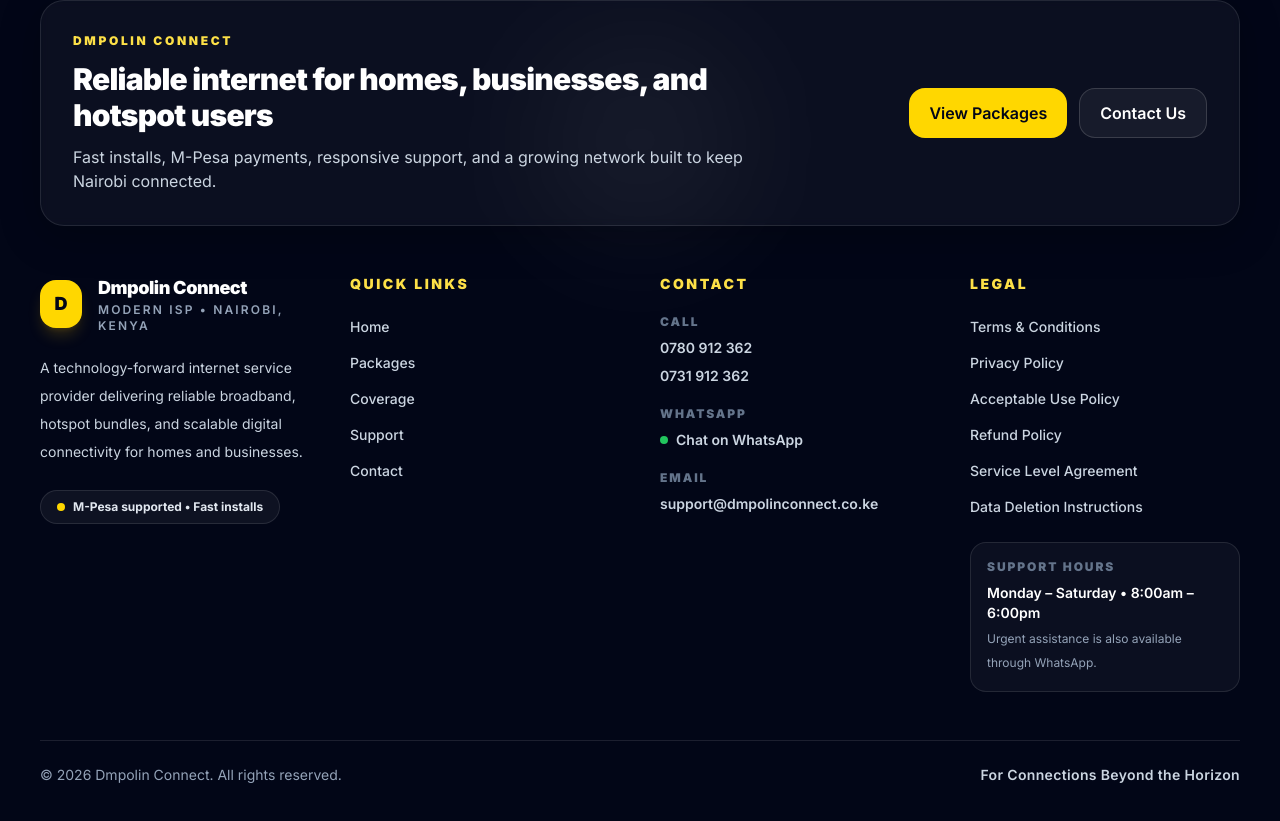
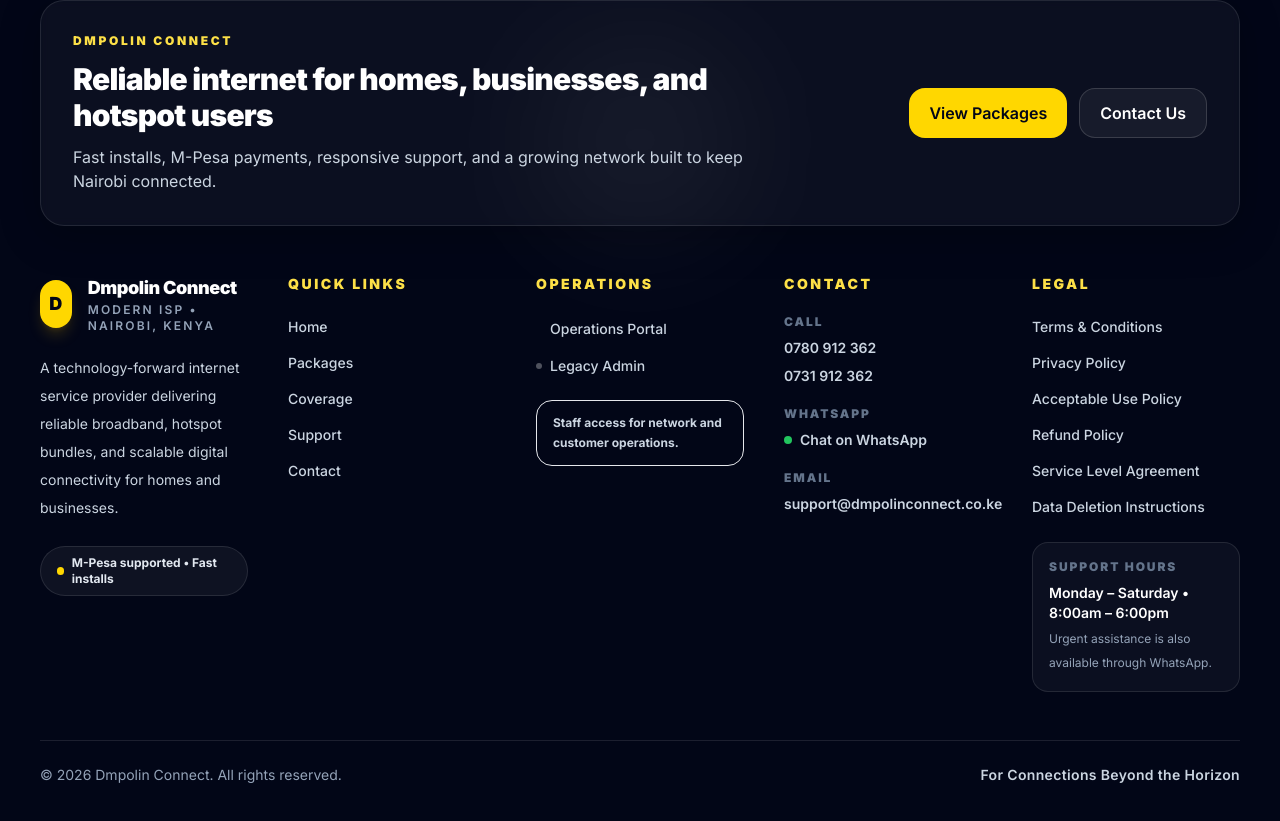
Before and after one commit to KingThumbi/dmp-hotspot, a React (Vite) app in the folder frontend/: page / in a window 1280 px wide. Shown: the part 4550-5371 px from the top of the page. Built offline with nearby package versions, Linux system fonts and the light colour scheme; no server answers.

Commit message:
feat: add operations links to public footer

```diff
--- a/frontend/src/components/footer/Footer.tsx
+++ b/frontend/src/components/footer/Footer.tsx
@@ -14,7 +14,7 @@
   { label: "Acceptable Use Policy", to: "/acceptable-use" },
   { label: "Refund Policy", to: "/refund-policy" },
   { label: "Service Level Agreement", to: "/service-level-agreement" },
-  { label: "Data Deletion Instructions", to: "/data-deletion" }, // ✅ ADD THIS
+  { label: "Data Deletion Instructions", to: "/data-deletion" },
 ];
 
 export default function Footer() {
@@ -65,7 +65,7 @@
         </div>
 
         {/* Main footer grid */}
-        <div className="grid gap-10 md:grid-cols-2 xl:grid-cols-4">
+        <div className="grid gap-10 md:grid-cols-2 xl:grid-cols-5">
           {/* Brand */}
           <div>
             <div className="flex items-center gap-4">
@@ -113,6 +113,40 @@
                 </li>
               ))}
             </ul>
+          </div>
+
+          {/* Operations */}
+          <div>
+            <h3 className="text-sm font-black uppercase tracking-[0.18em] text-yellow-300">
+              Operations
+            </h3>
+
+            <ul className="mt-5 space-y-3">
+              <li>
+                <Link
+                  to="/admin-ui/dashboard"
+                  className="group inline-flex items-center gap-2 text-sm font-medium text-slate-300 transition hover:translate-x-1 hover:text-white"
+                >
+                  <span className="h-1.5 w-1.5 rounded-full bg-[var(--gold)]/80 transition group-hover:bg-[var(--gold)]" />
+                  Operations Portal
+                </Link>
+              </li>
+              <li>
+                <a
+                  href="/admin/dashboard"
+                  className="group inline-flex items-center gap-2 text-sm font-medium text-slate-300 transition hover:translate-x-1 hover:text-white"
+                >
+                  <span className="h-1.5 w-1.5 rounded-full bg-white/30 transition group-hover:bg-[var(--gold)]" />
+                  Legacy Admin
+                </a>
+              </li>
+            </ul>
+
+            <div className="mt-6 rounded-2xl border border-[var(--gold)]/20 bg-[var(--navy)]/20 px-4 py-3">
+              <p className="text-xs font-bold leading-5 text-slate-300">
+                Staff access for network and customer operations.
+              </p>
+            </div>
           </div>
 
           {/* Contact */}
```
